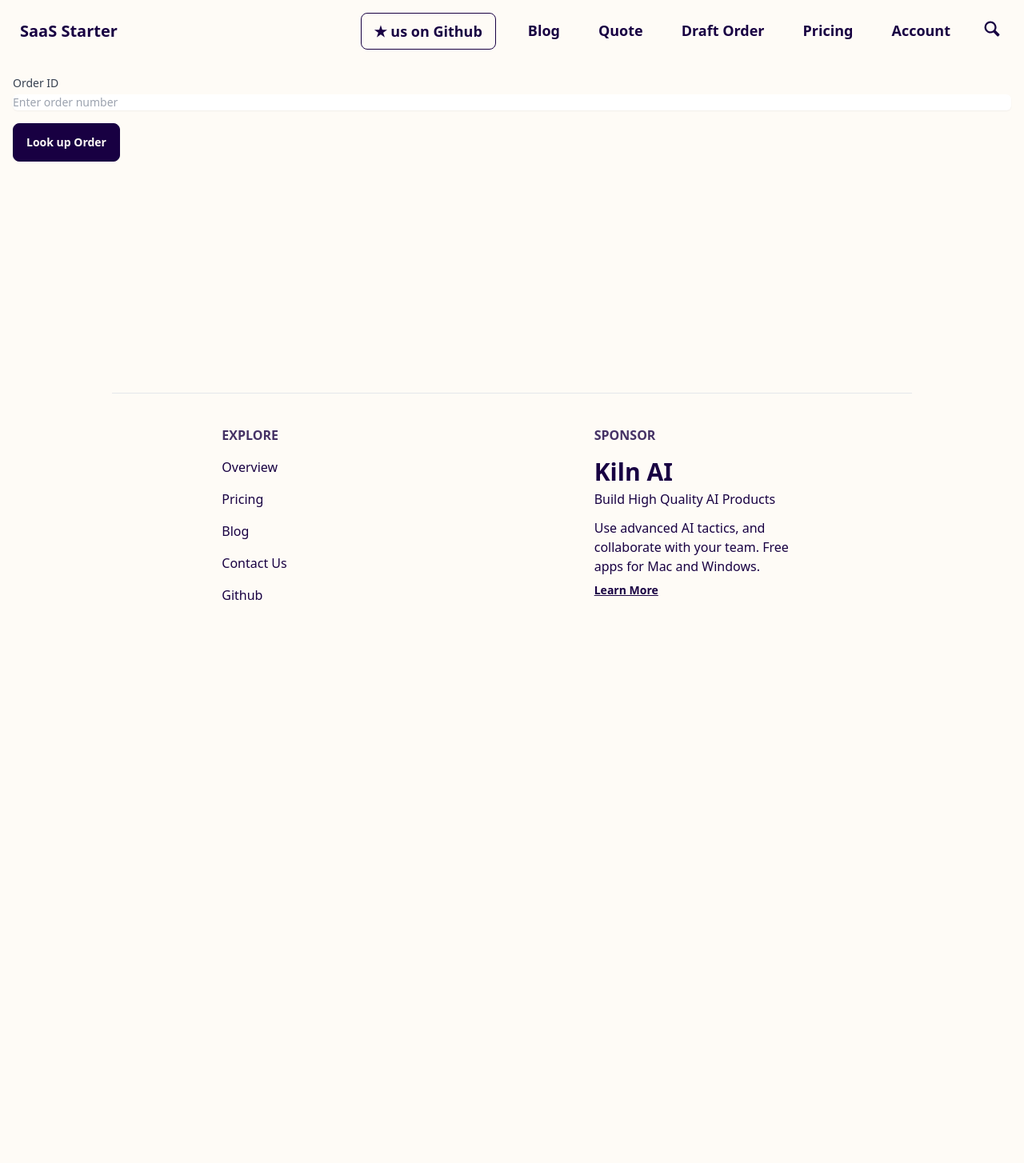
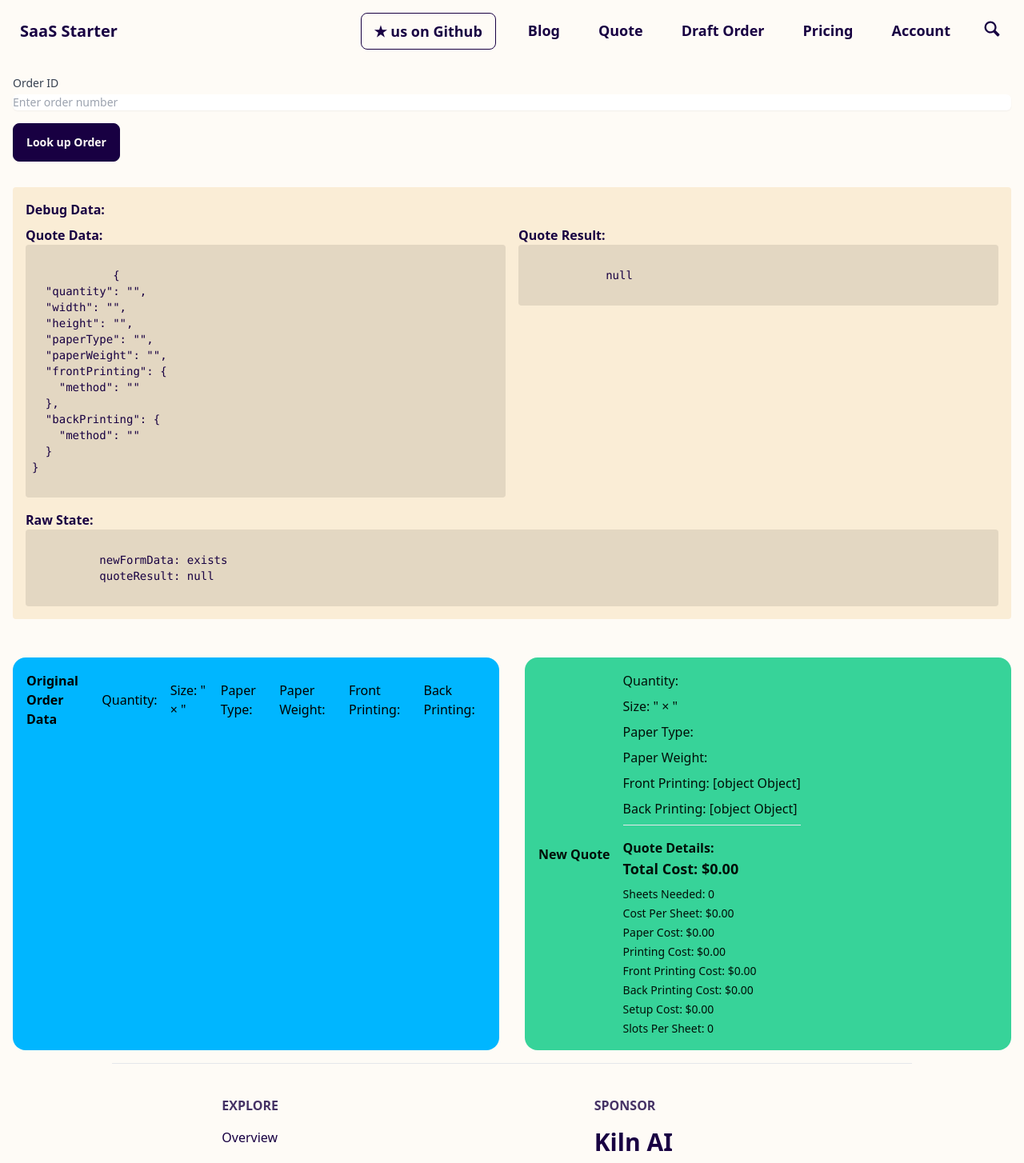
Before and after one commit to leimanchan/PlexSaas, a SvelteKit app: page /draftOrder in a window 1280 px wide. Shown: the top 1454 px of the page at 80% size. Before the commit the page ends 800 px from the top, so only its background shows below. Built offline with nearby package versions, Linux system fonts and the light colour scheme; no server answers.

Commit message:
quote calculating draft order
finally got the quote to calculate. need to make sure we're using svelte method of post. look at line 180. lots of other changes too on the path to getting it right. next step is to try to create a draft order.

```diff
--- a/src/routes/(marketing)/draftOrder/+page.svelte
+++ b/src/routes/(marketing)/draftOrder/+page.svelte
@@ -2,8 +2,18 @@
   import { enhance } from "$app/forms"
   let { form } = $props()
 
-  // Change const to let since we'll be reassigning the value
+  // Initialize state variables with proper structure
   let originalFormData = $state(null)
+  let quoteResult = $state(null)
+  let newFormData = $state({
+    quantity: "",
+    width: "",
+    height: "",
+    paperType: "",
+    paperWeight: "",
+    frontPrinting: { method: "" },
+    backPrinting: { method: "" },
+  })
 
   $effect(() => {
     if (form?.success && form.orderData && !originalFormData) {
@@ -37,41 +47,49 @@
         body: formData,
       })
       const data = await response.json()
-      console.log("Response data:", data) // Debug log
+      console.log("Response data:", data)
 
       if (data.success) {
-        console.log("Before form update:", form) // Debug log
-
-        // Try updating form this way instead
-        form = {
-          ...form,
-          success: true,
-          formData: {
+        // Update newFormData with proper structure
+        newFormData = {
           quantity: formData.get("quantity"),
           width: formData.get("width"),
           height: formData.get("height"),
           paperType: formData.get("paperType"),
           paperWeight: formData.get("paperWeight"),
-            frontPrinting: formData.get("frontPrinting"),
-            backPrinting: formData.get("backPrinting"),
-          },
-          quoteResult: data.result,
+          frontPrinting: { method: formData.get("frontPrinting") },
+          backPrinting: { method: formData.get("backPrinting") },
         }
 
-        console.log("After form update:", form) // Debug log
-        console.log("Show comparison:", showComparison) // Debug log
+        // Force a new object creation for reactivity
+        quoteResult = {
+          totalCost: data.result.totalCost,
+          sheetsNeeded: data.result.sheetsNeeded,
+          costPerSheet: data.result.costPerSheet,
+          paperCost: data.result.paperCost,
+          printingCost: data.result.printingCost,
+          frontPrintingCost: data.result.frontPrintingCost,
+          backPrintingCost: data.result.backPrintingCost,
+          setupCost: data.result.setupCost,
+          slotsPerSheet: data.result.slotsPerSheet,
+        }
 
-        showComparison = true
+        console.log("Updated state:", {
+          newFormData,
+          quoteResult,
+        })
       }
     } catch (error) {
       console.error("Error calculating quote:", error)
     }
   }
 
-  // Add a reactive statement to debug form updates
+  // Debug effect to monitor state changes
   $effect(() => {
-    console.log("Form changed:", form)
-    console.log("Show comparison status:", showComparison)
+    console.log("State changed:", {
+      newFormData,
+      quoteResult,
+    })
   })
 </script>
 
@@ -159,7 +177,19 @@
       <!-- Quote Form -->
       <div class="bg-base-100 p-6 rounded-lg shadow">
         <h2 class="text-xl font-semibold mb-4">Calculate New Quote</h2>
-        <form on:submit={handleCompare} class="space-y-4">
+        <form
+          method="POST"
+          action="?/calculateQuote"
+          use:enhance={() => {
+            return async ({ result }) => {
+              if (result.type === "success") {
+                newFormData = result.data.formData
+                quoteResult = result.data.result
+              }
+            }
+          }}
+          class="space-y-4"
+        >
           <div class="form-control">
             <label class="label" for="quantity">Quantity</label>
             <input
@@ -266,8 +296,8 @@
         </form>
       </div>
     </div>
+  {/if}
 
-    {#if showComparison}
   <div class="grid grid-cols-2 gap-8 mt-8">
     <!-- Debug Section -->
     <div class="col-span-2 mb-4 p-4 bg-base-200 rounded">
@@ -276,15 +306,22 @@
         <div>
           <h4 class="font-semibold">Quote Data:</h4>
           <pre class="text-sm whitespace-pre-wrap bg-base-300 p-2 rounded">
-                {JSON.stringify(newFormData, null, 2)}
+            {JSON.stringify(newFormData, null, 2) || "No form data yet"}
           </pre>
         </div>
         <div>
           <h4 class="font-semibold">Quote Result:</h4>
           <pre class="text-sm whitespace-pre-wrap bg-base-300 p-2 rounded">
-                {JSON.stringify(quoteResult, null, 2)}
+            {JSON.stringify(quoteResult, null, 2) || "No quote result yet"}
           </pre>
         </div>
+      </div>
+      <div class="mt-4">
+        <h4 class="font-semibold">Raw State:</h4>
+        <pre class="text-sm whitespace-pre-wrap bg-base-300 p-2 rounded">
+          newFormData: {newFormData ? "exists" : "null"}
+          quoteResult: {quoteResult ? "exists" : "null"}
+        </pre>
       </div>
     </div>
 
@@ -307,9 +344,7 @@
       <h3 class="font-bold">New Quote</h3>
       <div class="space-y-2">
         <p>Quantity: {newFormData?.quantity || ""}</p>
-            <p>
-              Size: {newFormData?.width || ""}" × {newFormData?.height || ""}"
-            </p>
+        <p>Size: {newFormData?.width || ""}" × {newFormData?.height || ""}"</p>
         <p>Paper Type: {newFormData?.paperType || ""}</p>
         <p>Paper Weight: {newFormData?.paperWeight || ""}</p>
         <p>Front Printing: {newFormData?.frontPrinting || ""}</p>
@@ -325,6 +360,12 @@
             <p>Cost Per Sheet: ${quoteResult?.costPerSheet || "0.00"}</p>
             <p>Paper Cost: ${quoteResult?.paperCost || "0.00"}</p>
             <p>Printing Cost: ${quoteResult?.printingCost || "0.00"}</p>
+            <p>
+              Front Printing Cost: ${quoteResult?.frontPrintingCost || "0.00"}
+            </p>
+            <p>
+              Back Printing Cost: ${quoteResult?.backPrintingCost || "0.00"}
+            </p>
             <p>Setup Cost: ${quoteResult?.setupCost || "0.00"}</p>
             <p>Slots Per Sheet: {quoteResult?.slotsPerSheet || "0"}</p>
           </div>
@@ -332,10 +373,4 @@
       </div>
     </div>
   </div>
-    {/if}
-  {:else if form?.error}
-    <div class="alert alert-error">
-      <p>{form.error}</p>
 </div>
-  {/if}
-</div>
```
Lines whose indentation alone changed are shown as unchanged.
